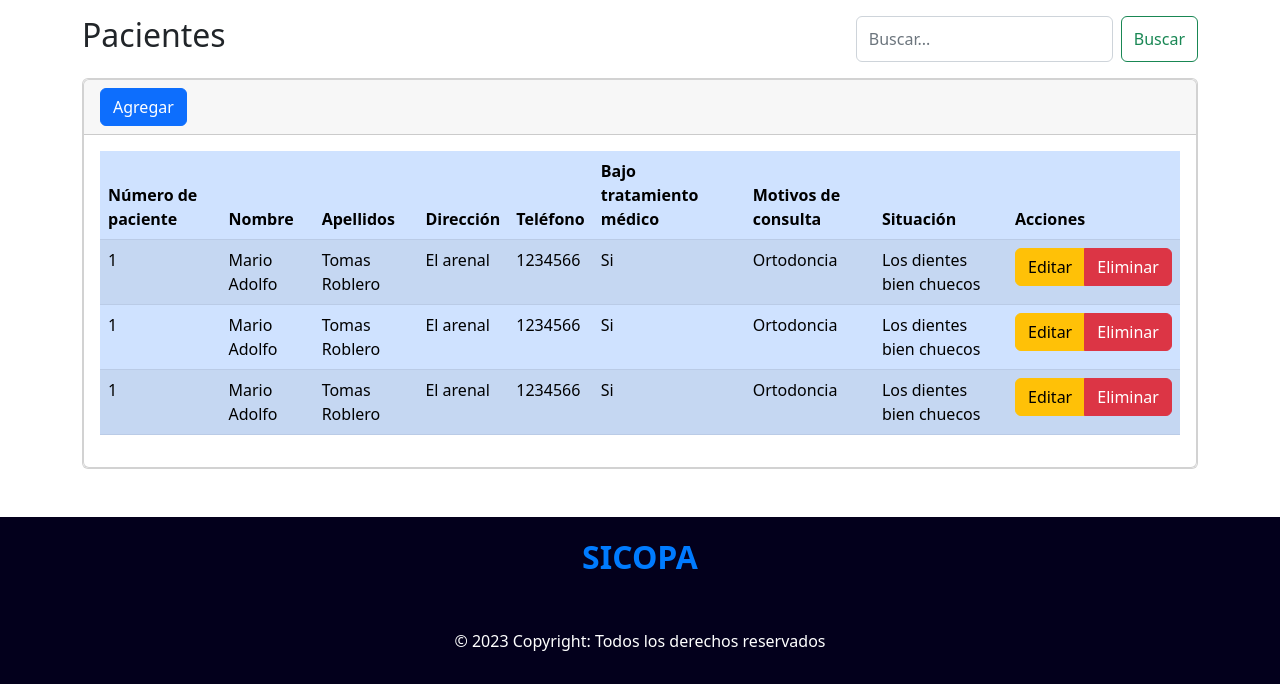
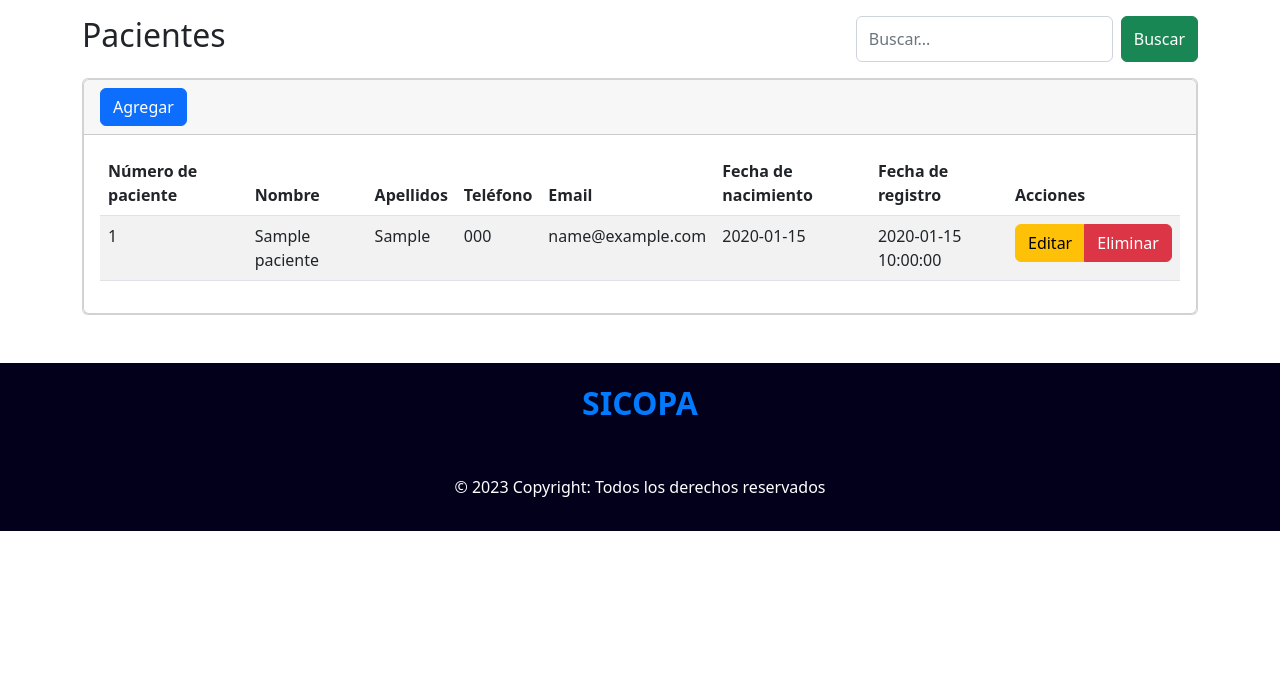
Before and after one commit to MarioTomas0209/sicopa, a PHP site: page /sicopa/pacientes in a window 1280 px wide. Shown: the part 74-758 px from the top of the page. Run offline with PHP 8.4, Linux system fonts and the light colour scheme; tables that the repository leaves empty hold one stand-in row (values such as "Sample post").

Commit message:
agregando pacientes

```diff
--- /dev/null
+++ b/controllers/patient.controller.php
@@ -0,0 +1,26 @@
+<?php
+
+class PatientController {
+
+    public static function getPatient() {
+        return PatientModel::getPatient();
+    }
+
+    // FUNCTION THAT ADDS TO THE PATIENTS
+    public static function addPatient() {
+
+        if (isset($_POST['nombre'])) {
+
+            $nombre = $_POST['nombre'];
+            $apellidos = $_POST['apellidos'];
+            $fec_nac = $_POST['fec_nac'];
+            $tel = $_POST['tel'];
+            $email = $_POST['email'];
+            $password = $_POST['password'];
+
+            PatientModel::addPatient($nombre, $apellidos, $fec_nac, $tel, $email, $password);
+            header('Location: pacientes');
+        }
+
+    }
+}
--- a/controllers/register.controller.php
+++ b/controllers/register.controller.php
@@ -12,11 +12,10 @@ class RegisterController{
             $apellidos = $_POST['apellidos'];
             $fec_nac = $_POST['fec_nac'];
             $email = $_POST['email'];
-            $sexo = $_POST['sexo'];
-            $direccion = $_POST['direccion'];
+            $tel = $_POST['tel'];
             $password = $_POST['password'];
 
-            RegisterModel::mdlRegistration($nombre, $apellidos, $fec_nac, $email, $sexo, $direccion, $password);
+            RegisterModel::mdlRegistration($nombre, $apellidos, $fec_nac, $email, $tel, $password);
 
             session_start();
             $_SESSION['usuario'] = 'paciente';
--- a/database/sicopa.sql
+++ b/database/sicopa.sql
@@ -14,7 +14,7 @@ CREATE TABLE paciente (
     nombre VARCHAR(30) NOT NULL,
     apellidos VARCHAR(50) NOT NULL,
     fec_nac DATE NOT NULL,
-    sexo VARCHAR(30) NOT NULL,
+    tel VARCHAR(30) NOT NULL,
     direccion VARCHAR(50),
     email VARCHAR(50),
     password VARCHAR(120),
--- a/index.php
+++ b/index.php
@@ -6,11 +6,13 @@ require_once 'controllers/services.controller.php';
 require_once 'controllers/login.controller.php';
 require_once 'controllers/register.controller.php';
 require_once 'controllers/users.controller.php';
+require_once 'controllers/patient.controller.php';
 
 require_once 'models/services.model.php';
 require_once 'models/login.model.php';
 require_once 'models/register.model.php';
 require_once 'models/users.model.php';
+require_once 'models/patient.model.php';
 
 
 include 'views/templates/layout.php';
--- /dev/null
+++ b/models/patient.model.php
@@ -0,0 +1,37 @@
+<?php
+
+require_once 'connection.php';
+
+class PatientModel{
+
+    // SHOW DATA IN THE TABLE
+    public static function getPatient(){
+
+        $sql = 'SELECT * FROM paciente';
+        $stmt = Conexion::conectar() -> prepare ($sql);
+        $stmt -> execute();
+
+        return $stmt -> fetchAll(PDO::FETCH_ASSOC);
+
+    }
+
+    // FUNCTION THAT ADDS TO THE PATIENTS
+    public static function addPatient($nombre, $apellidos, $fec_nac, $tel, $email, $password) {
+
+        $sql = "INSERT INTO paciente (nombre, apellidos, fec_nac, tel, email, password) VALUES (:nombre, :apellidos, :fec_nac, :tel, :email, :password)";
+
+
+        $stmt = Conexion::conectar()-> prepare($sql);
+        $stmt->bindParam( ':nombre', $nombre );
+        $stmt->bindParam( ':apellidos', $apellidos );
+        $stmt->bindParam( ':fec_nac', $fec_nac );
+        $stmt->bindParam( ':tel', $tel );
+        $stmt->bindParam( ':email', $email );
+        $stmt->bindParam( ':password', $password );
+
+        // $password = password_hash($password['password'], PASSWORD_BCRYPT);
+        // $stmt->bindParam(':password', $password);
+
+        $stmt->execute();
+    }
+}
--- a/models/register.model.php
+++ b/models/register.model.php
@@ -4,9 +4,9 @@ require_once ('connection.php');
 
 class RegisterModel {
 
-    public static function mdlRegistration($nombre, $apellidos, $fec_nac, $email, $sexo, $direccion, $password){
+    public static function mdlRegistration($nombre, $apellidos, $fec_nac, $email, $tel, $password){
 
-        $sql = "INSERT INTO paciente (nombre, apellidos, fec_nac, email, sexo, direccion, password) VALUES (:nombre, :apellidos, :fec_nac, :email, :sexo, :direccion, :password)";
+        $sql = "INSERT INTO paciente (nombre, apellidos, fec_nac, email, tel, password) VALUES (:nombre, :apellidos, :fec_nac, :email, :tel, :password)";
 
 
         $stmt = Conexion::conectar()-> prepare($sql);
@@ -14,8 +14,7 @@ class RegisterModel {
         $stmt->bindParam( ':apellidos', $apellidos );
         $stmt->bindParam( ':fec_nac', $fec_nac );
         $stmt->bindParam( ':email', $email );
-        $stmt->bindParam( ':sexo', $sexo );
-        $stmt->bindParam( ':direccion', $direccion );
+        $stmt->bindParam( ':tel', $tel );
         $stmt->bindParam( ':password', $password );
 
         // $password = password_hash($password['password'], PASSWORD_BCRYPT);
--- a/views/modules/pacientes.php
+++ b/views/modules/pacientes.php
@@ -1,15 +1,17 @@
+
 <section class="container">
     <div class="mt-3 buscador">
         <h2>Pacientes</h2>
 
         <form class="d-flex">
             <input class="form-control me-2" type="search" placeholder="Buscar..." aria-label="Search">
-            <button class="btn btn-outline-success" type="submit">Buscar</button>
+            <button class="btn btn-success" type="submit">Buscar</button>
         </form>
+
     </div>
 
     <div class="mt-3 card">
-        <!-- Modal -->
+        <!-- MODAL -->
         <div class="modal fade" id="exampleModal" tabindex="-1" aria-labelledby="exampleModalLabel" aria-hidden="true">
             <div class="modal-dialog">
                 <div class="modal-content">
@@ -18,12 +20,43 @@
                         <button type="button" class="btn-close" data-bs-dismiss="modal" aria-label="Close"></button>
                     </div>
                     <div class="modal-body">
-                        ...
+                        <form action="registro" method="post">
+
+                            <div class="input-box">
+
+                                <div class="mb-3">
+
+                                    <input type="text" class="form-control mt-3 mb-3" name="nombre" id="nombre" aria-describedby="helpId" placeholder="Nombre">
+
+                                    <input type="text" class="form-control mt-3 mb-3" name="apellidos" id="" aria-describedby="helpId" placeholder="Apellidos">
+
+                                    <input type="date" class="form-control mt-3 mb-3" name="fec_nac" id="" aria-describedby="helpId" placeholder="Fecha">
+
+                                    <input type="number" class="form-control mt-3 mb-3" name="tel" id="" aria-describedby="helpId" placeholder="Número de teléfono">
+
+                                    <input type="text" class="form-control" name="email" id="" aria-describedby="helpId" placeholder="Correo">
+
+                                    <input type="text" class="mt-3 form-control" name="password" id="" aria-describedby="helpId" placeholder="Contraseña">
+
+                                </div>
+
+                            </div>
+
+                            <div class="modal-footer">
+                                <button class="btn btn-secondary" data-bs-dismiss="modal">Cerrar</button>
+                                <button type="submit" class="btn btn-primary">Guardar</button>
+                            </div>
+
+                            <?php
+
+                            $add = new PatientController();
+                            $add -> addPatient();
+
+                            ?>
+
+                        </form>
                     </div>
-                    <div class="modal-footer">
-                        <button type="button" class="btn btn-secondary" data-bs-dismiss="modal">Cerrar</button>
-                        <button type="button" class="btn btn-primary">Guardar</button>
-                    </div>
+
                 </div>
             </div>
         </div>
@@ -39,71 +72,47 @@
 
                 <div class="table-responsive">
 
-                    <table class="table table-striped table-primary">
+                    <table class="table table-striped">
                         <thead>
                             <tr>
                                 <th scope="col">Número de paciente</th>
                                 <th>Nombre</th>
                                 <th>Apellidos</th>
-                                <th>Dirección</th>
                                 <th>Teléfono</th>
-                                <th>Bajo tratamiento médico</th>
-                                <th>Motivos de consulta</th>
-                                <th>Situación</th>
+                                <th>Email</th>
+                                <th>Fecha de nacimiento</th>
+                                <th>Fecha de registro</th>
                                 <th>Acciones</th>
                             </tr>
                         </thead>
                         <tbody>
-                            <tr class="">
-                                <td scope="row">1</td>
-                                <td>Mario Adolfo</td>
-                                <td>Tomas Roblero</td>
-                                <td>El arenal</td>
-                                <td>1234566</td>
-                                <td>Si</td>
-                                <td>Ortodoncia</td>
-                                <td>Los dientes bien chuecos</td>
+
+                        <?php
+
+                        $patient = PatientController::getPatient();
+
+                        foreach ($patient as $registro) { ?>
+
+                            <tr>
+
+                                <td scope="row"><?php echo $registro['id_paciente']; ?></td>
+                                <td><?php echo $registro['nombre']; ?></td>
+                                <td><?php echo $registro['apellidos']; ?></td>
+                                <td><?php echo $registro['tel']; ?></td>
+                                <td><?php echo $registro['email']; ?></td>
+                                <td><?php echo $registro['fec_nac']; ?></td>
+                                <td><?php echo $registro['fecha_registro']; ?></td>
                                 <td>
                                     <div class="btn-group" role="group" aria-label="Basic mixed styles example">
                                         <button type="button" class="btn btn-warning">Editar</button>
                                         <button type="button" class="btn btn-danger">Eliminar</button>
                                     </div>
                                 </td>
+
                             </tr>
 
-                            <tr class="">
-                                <td scope="row">1</td>
-                                <td>Mario Adolfo</td>
-                                <td>Tomas Roblero</td>
-                                <td>El arenal</td>
-                                <td>1234566</td>
-                                <td>Si</td>
-                                <td>Ortodoncia</td>
-                                <td>Los dientes bien chuecos</td>
-                                <td>
-                                    <div class="btn-group" role="group" aria-label="Basic mixed styles example">
-                                        <button type="button" class="btn btn-warning">Editar</button>
-                                        <button type="button" class="btn btn-danger">Eliminar</button>
-                                    </div>
-                                </td>
-                            </tr>
+                        <?php } ?>
 
-                            <tr class="">
-                                <td scope="row">1</td>
-                                <td>Mario Adolfo</td>
-                                <td>Tomas Roblero</td>
-                                <td>El arenal</td>
-                                <td>1234566</td>
-                                <td>Si</td>
-                                <td>Ortodoncia</td>
-                                <td>Los dientes bien chuecos</td>
-                                <td>
-                                    <div class="btn-group" role="group" aria-label="Basic mixed styles example">
-                                        <button type="button" class="btn btn-warning">Editar</button>
-                                        <button type="button" class="btn btn-danger">Eliminar</button>
-                                    </div>
-                                </td>
-                            </tr>
 
                         </tbody>
                     </table>
```
Also changed, not shown: views/modules/registro.php (+1 -10 lines).
